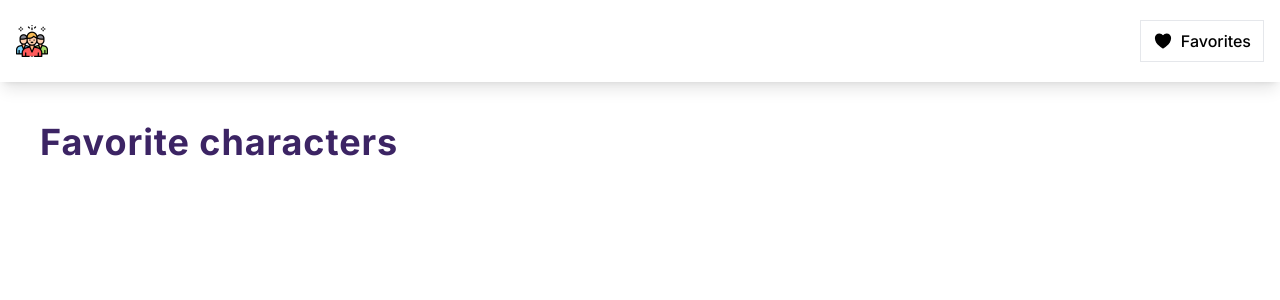
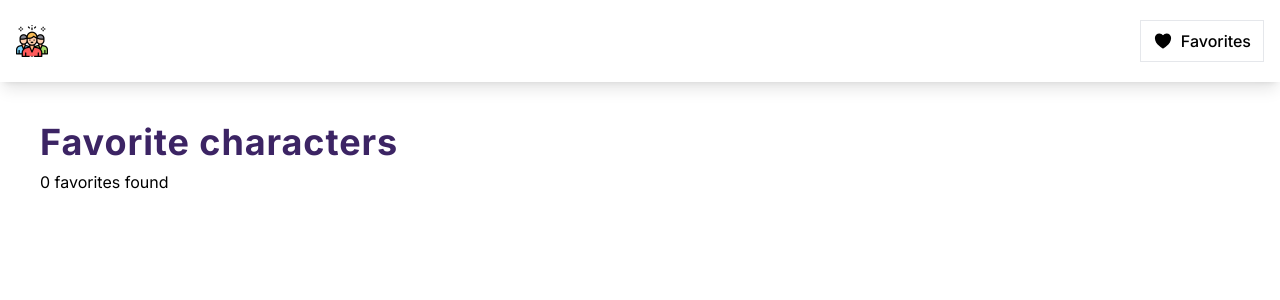
Before and after one commit to carolinamcc15/cubo-technical-test, a React (Vite) app: page /favorites in a window 1280 px wide. Shown: the top 300 px of the page. Built offline with nearby package versions, Linux system fonts and the light colour scheme.

Commit message:
chore: move layout common styles to each page to customize details page

```diff
--- a/src/components/layout/MainLayout/MainLayout.tsx
+++ b/src/components/layout/MainLayout/MainLayout.tsx
@@ -5,7 +5,7 @@ const MainLayout = () => {
   return (
     <div>
       <Navbar />
-      <div className='p-4 md:p-6 lg:p-10 max-w-[1400px] m-auto'>
+      <div className=''>
         <Outlet />
       </div>
     </div>
--- a/src/views/CharactersPage/CharactersPage.tsx
+++ b/src/views/CharactersPage/CharactersPage.tsx
@@ -22,11 +22,11 @@ export const CharactersPage = () => {
   }
 
   return (
-    <main>
+    <main className='p-4 md:p-6 lg:p-10 max-w-[1400px] m-auto'>
       <h1 className='page-title'>All characters</h1>
       <ul className='grid grid-cols-1 sm:grid-cols-2 md:grid-cols-3 lg:grid-cols-4 xl:grid-cols-5 gap-5'>
         {characters.map((character: ICharacter) => (
-          <CharacterCard character={character} />
+          <CharacterCard key={character.id} character={character} />
         ))}
       </ul>
     </main>
--- a/src/views/FavoritesPage/FavoritesPage.tsx
+++ b/src/views/FavoritesPage/FavoritesPage.tsx
@@ -6,11 +6,12 @@ export const FavoritesPage = () => {
   const { favorites } = useFavoritesContext();
 
   return (
-    <main>
-      <h1 className='page-title'>Favorite characters</h1>
+    <main className='p-4 md:p-6 lg:p-10 max-w-[1400px] m-auto'>
+      <h1 className='page-title mb-2'>Favorite characters</h1>
+      <span className='mb-5'>{favorites.length} favorites found</span>
       <ul className='grid grid-cols-1 sm:grid-cols-2 md:grid-cols-3 lg:grid-cols-4 xl:grid-cols-5 gap-5'>
         {favorites.map((character: ICharacter) => (
-          <CharacterCard character={character} />
+          <CharacterCard key={character.id} character={character} />
         ))}
       </ul>
     </main>
```
